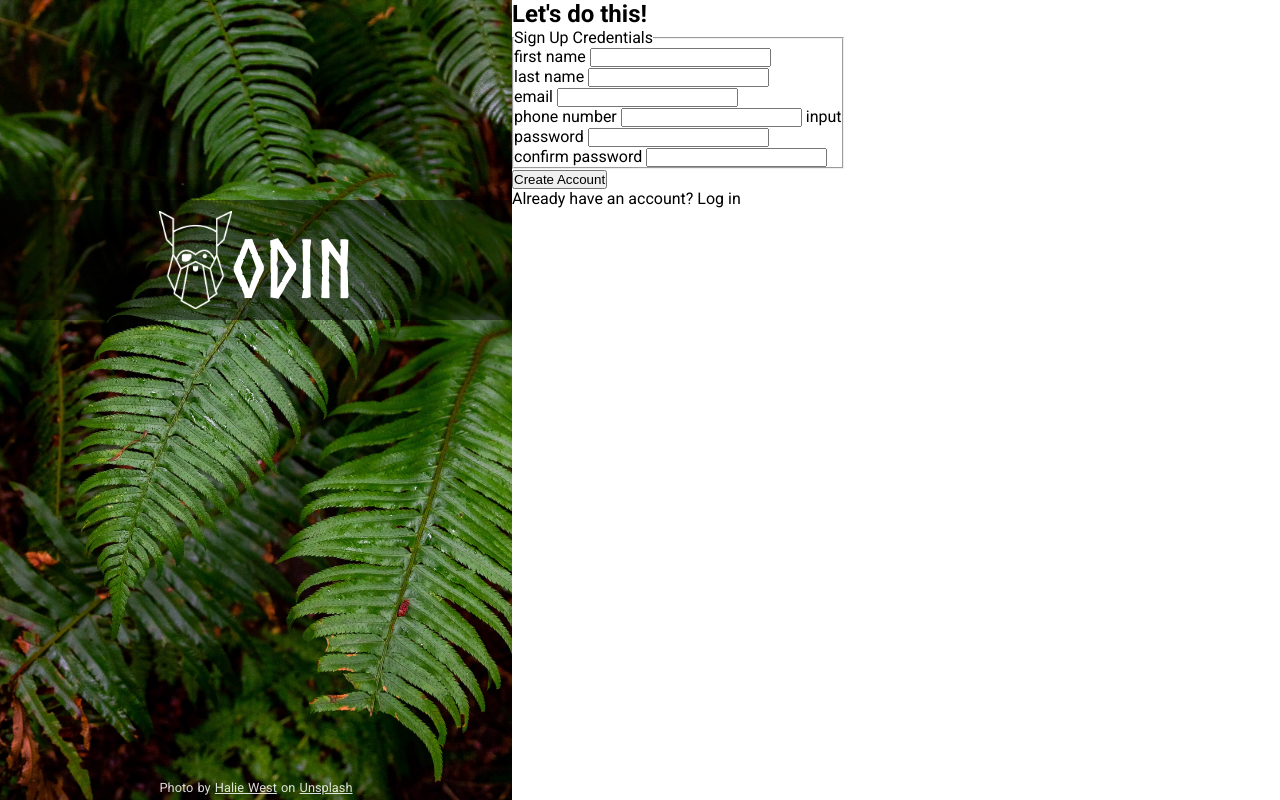
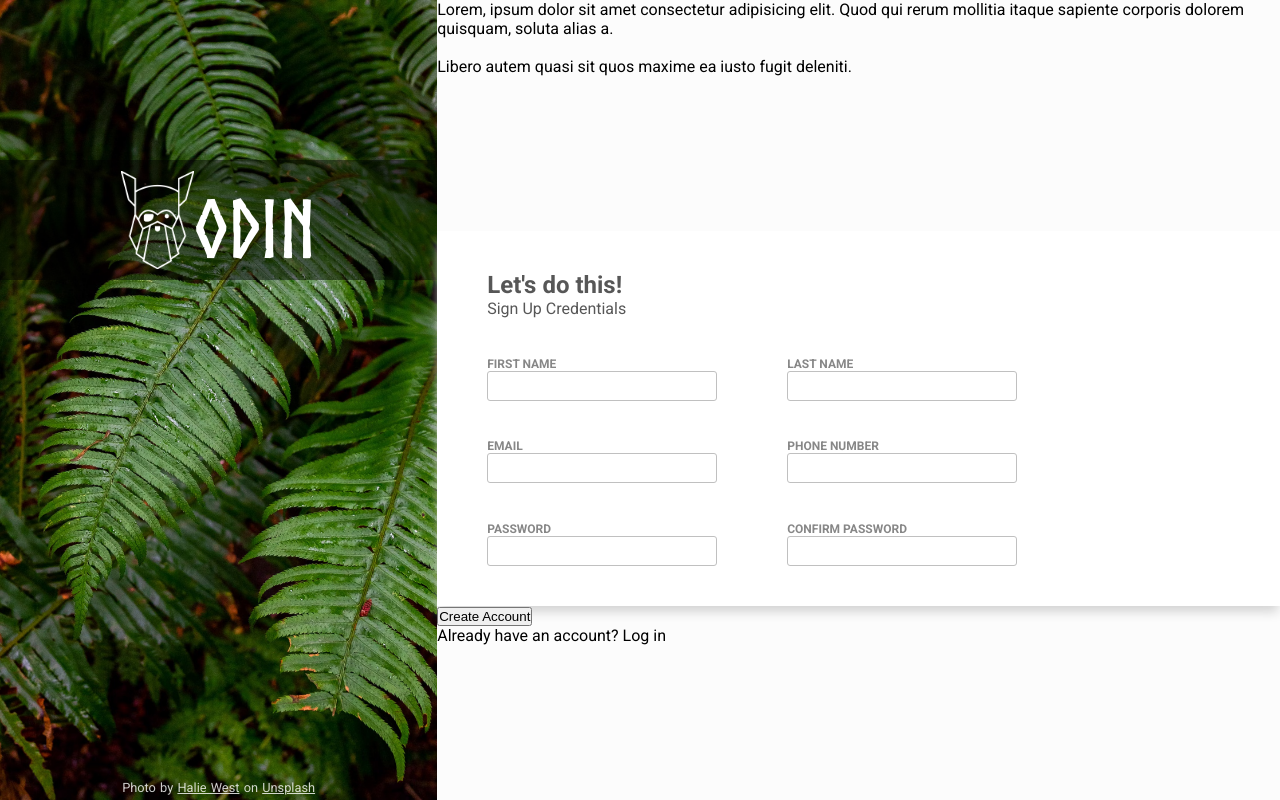
Before and after one commit to teomeoteo/form-project-ODIN, a plain HTML site: page index.html in a window 1280 px wide. Drawn offline with Linux system fonts and the light colour scheme.

Commit message:
Done Form Layout

```diff
--- a/index.html
+++ b/index.html
@@ -28,36 +28,48 @@
     </div>
     <!-- Form -->
     <form action="#">
-      <section>
-        <h2>Let's do this!</h2>
-        <fieldset>
+      <section class="motivational-quote">
+        <p>Lorem, ipsum dolor sit amet consectetur adipisicing elit. Quod qui rerum mollitia itaque sapiente corporis
+          dolorem quisquam, soluta alias a.</p>
+        <br>
+        <span> Libero autem quasi sit quos maxime ea iusto fugit deleniti.</span>
+      </section>
+      <section class="form-inputs">
+        <div>
+          <h2>Let's do this!</h2>
           <legend>Sign Up Credentials</legend>
-          <div>
+        </div>
+        <div class="form-row">
+          <div class="input-field">
             <label for="name">first name</label>
             <input type="text" id="name" name="name">
           </div>
-          <div>
+          <div class="input-field">
             <label for="last-name">last name</label>
             <input type="text" id="last-name" name="last-name">
           </div>
-          <div>
+        </div>
+        <div class="form-row">
+          <div class="input-field">
             <label for="email">email</label>
             <input type="email" name="email" id="email">
           </div>
-          <div>
+          <div class="input-field">
             <label for="phone-number">phone number</label>
             <input type="tel" name="phone-number" id="phone-number">
-            input
           </div>
-          <div>
+        </div>
+        <div class="form-row">
+          <div class="input-field">
             <label for="password">password</label>
             <input type="password" name="password" id="password">
           </div>
-          <div>
+          <div class="input-field">
             <label for="confirm-password">confirm password</label>
             <input type="password" name="confirm-password" id="confirm-password">
           </div>
-        </fieldset>
+        </div>
+
       </section>
       <section>
         <button type="submit">Create Account</button>
--- a/style.css
+++ b/style.css
@@ -43,7 +43,7 @@ a {
   background-color: var(--dark-overlay);
   height: 120px;
   padding: 11px 0;
-  margin-top: calc(100vh / 4)
+  margin-top: calc(100vh / 5)
 }
 
 h1 {
@@ -60,7 +60,7 @@ h1 {
   align-self: center;
   font-size: 0.8rem;
   margin-bottom: 5px;
-  opacity: 0.85;
+  opacity: 0.8;
   word-spacing: 1px;
 }
 
@@ -70,4 +70,46 @@ h1 {
 
 form {
   font-family: "Roboto", sans-serif;
+  display: flex;
+  flex-direction: column;
+  flex: auto;
+  background-color: #fcfcfc;
 }
+
+section {
+  flex-grow: 1;
+}
+
+.form-row {
+  display: flex;
+  gap: 70px;
+  align-items: center;
+  text-transform: uppercase;
+}
+
+.form-inputs {
+  display: flex;
+  flex-direction: column;
+  box-shadow: 0px 8px 10px -2px rgb(212, 212, 212);
+  background-color: #FFF;
+  padding: 20px 50px;
+  color: rgb(87, 87, 87);
+  justify-content: space-around;
+}
+
+.input-field {
+  display: flex;
+  flex-direction: column;
+  font-size: 0.75rem;
+  color: rgb(135, 135, 135);
+  font-weight: bold;
+}
+
+.input-field input {
+  width: 230px;
+  height: 30px;
+  border-style:outset;
+  border: 1px solid;
+  border-color:#c0c0c0;
+  border-radius: 3px;
+}
```
